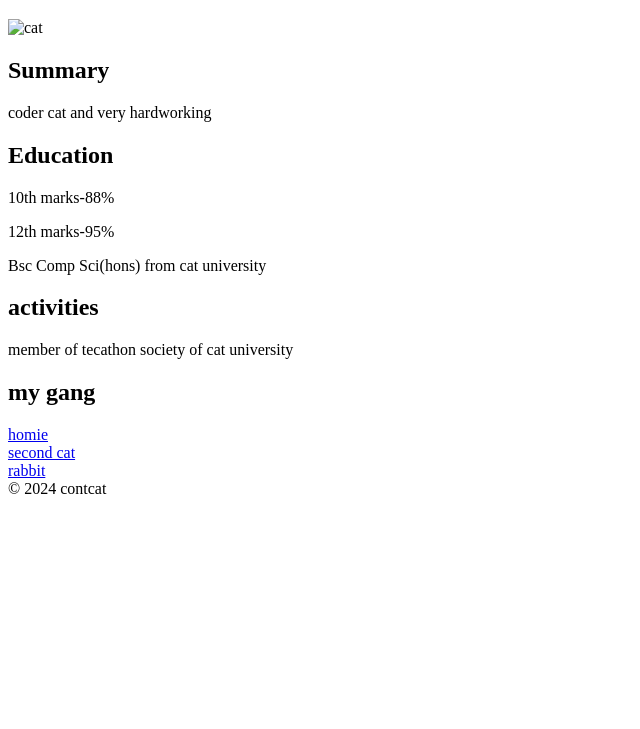
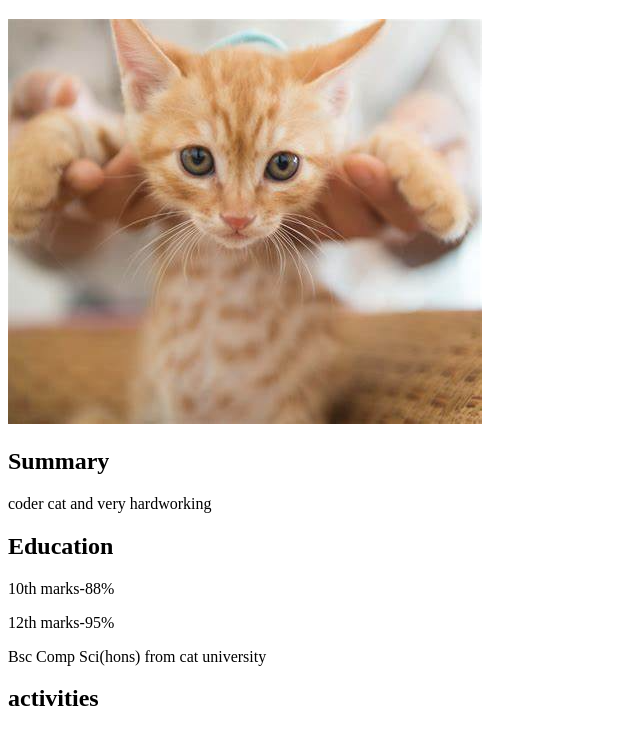
Before and after one commit to tanish04/cat, a plain HTML site: page index.html in a window 1280 px wide. Shown: the part 61-790 px from the top of the page, without its empty margins (0-640 px from the left). Drawn offline with Linux system fonts and the light colour scheme.

Commit message:
Update index.html

```diff
--- a/index.html
+++ b/index.html
@@ -8,7 +8,7 @@
 
 <body>
 <h1>Contcat</h1>
-<img src="./4.1+Webpages/assets/images/cat.png"  alt="cat"/>
+<img src="cat.png"  alt="cat"/>
 <h2>Summary</h2>
 <p>coder cat and very hardworking </p>
 <h2>Education</h2>
```
